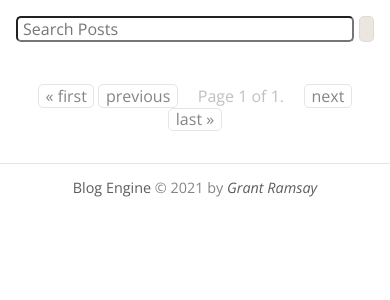
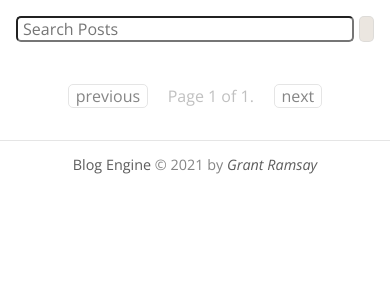
Before and after one commit to seapagan/pyBlog, a Django app: page / in a window 390 px wide. Shown: the part 78-378 px from the top of the page. Run offline with Django 3.2, Linux system fonts and the light colour scheme; data that the repository does not hold is empty; parts of the project's set-up code (start-up, migrations or seed data) failed here and were passed over; some libraries are stand-ins or nearby versions.

Commit message:
index - hide pagaination first/last on xs screen
Signed-off-by: Grant Ramsay <seapagan@gmail.com>

```diff
--- a/blog/static/blog/site.css
+++ b/blog/static/blog/site.css
@@ -1139,4 +1139,8 @@ input#id_password2 {
   .profile_section_title {
     text-align: center;
   }
+
+  .hide_on_xs {
+    display: none;
+  }
 }
--- a/blog/templates/blog/index.html
+++ b/blog/templates/blog/index.html
@@ -20,10 +20,10 @@
 <div class="pagination">
   <span class="step-links">
     {% if page_obj.has_previous %}
-    <a class="btn" href="?page=1">&laquo; first</a>
+    <a class="btn hide_on_xs" href="?page=1">&laquo; first</a>
     <a class="btn" href="?page={{ page_obj.previous_page_number }}">previous</a>
     {% else %}
-    <span class="btn btn-disabled">&laquo; first</span>
+    <span class="btn btn-disabled hide_on_xs">&laquo; first</span>
     <span class="btn btn-disabled">previous</span>
     {% endif %}
 
@@ -33,11 +33,12 @@
 
     {% if page_obj.has_next %}
     <a class="btn" href="?page={{ page_obj.next_page_number }}">next</a>
-    <a class="btn" href="?page={{ page_obj.paginator.num_pages }}">last
+    <a class="btn hide_on_xs"
+      href="?page={{ page_obj.paginator.num_pages }}">last
       &raquo;</a>
     {% else %}
     <span class="btn btn-disabled">next</span>
-    <span class="btn btn-disabled">last &raquo;</span>
+    <span class="btn btn-disabled hide_on_xs">last &raquo;</span>
     {% endif %}
   </span>
 </div>
```
